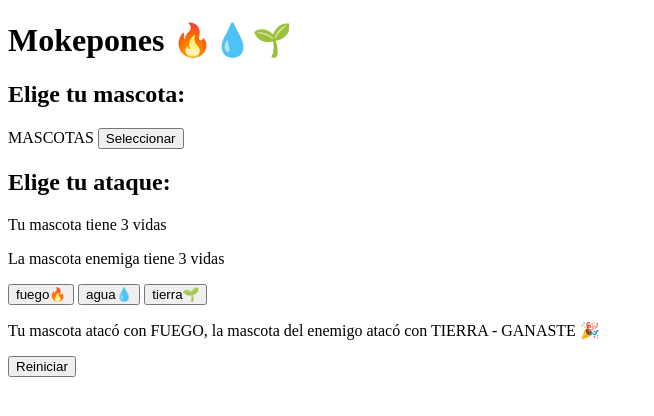
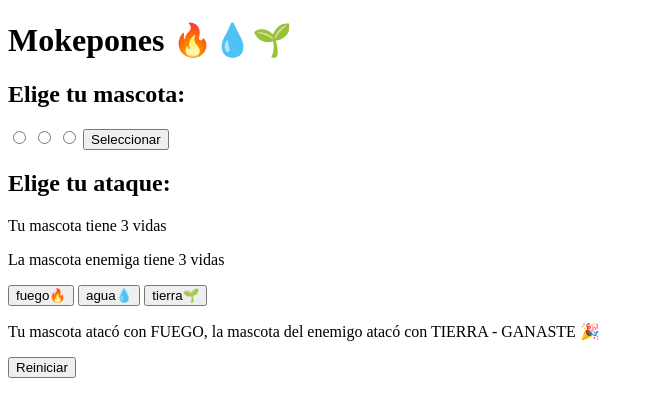
Before and after one commit to cangrejoPurpura/Mokepones, a plain HTML site: page mokepon.html in a window 1280 px wide. Shown: the whole page, without its empty margins (0-654 px from the left). Drawn offline with Linux system fonts and the light colour scheme.

Commit message:
actualizamos botones

```diff
--- a/mokepon.html
+++ b/mokepon.html
@@ -10,7 +10,10 @@
         <section id="seleccionar-mascota">
 
             <h2>Elige tu mascota:</h2>
-            MASCOTAS
+            <input type="radio" name="mascota">
+            <input type="radio" name="mascota">
+            <input type="radio" name="mascota">
+
             <button>Seleccionar</button>
 
         </section>
```
